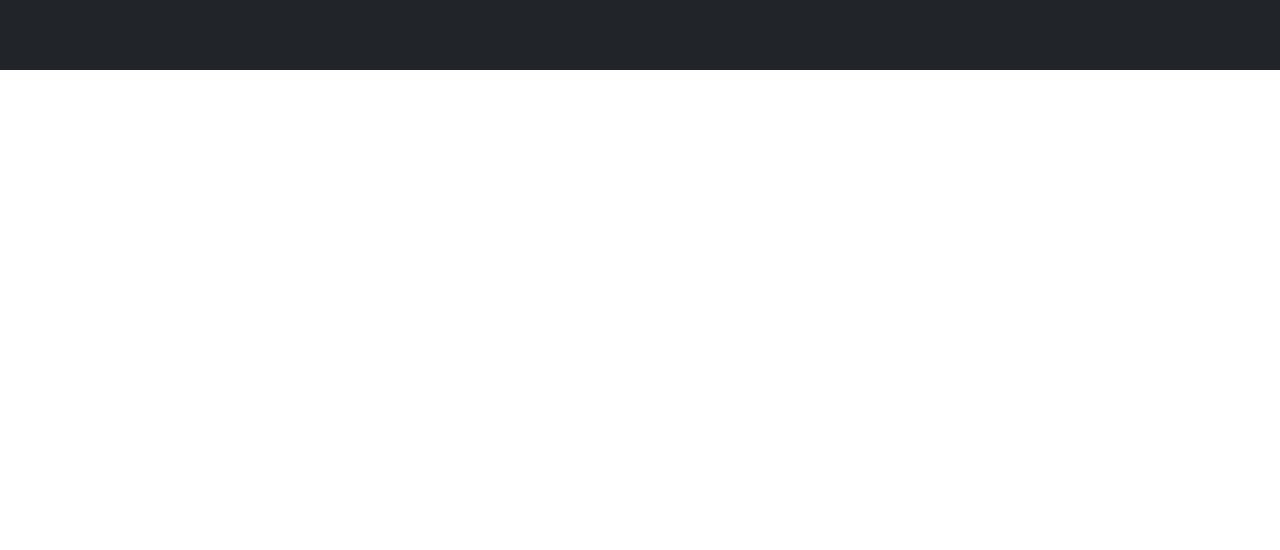
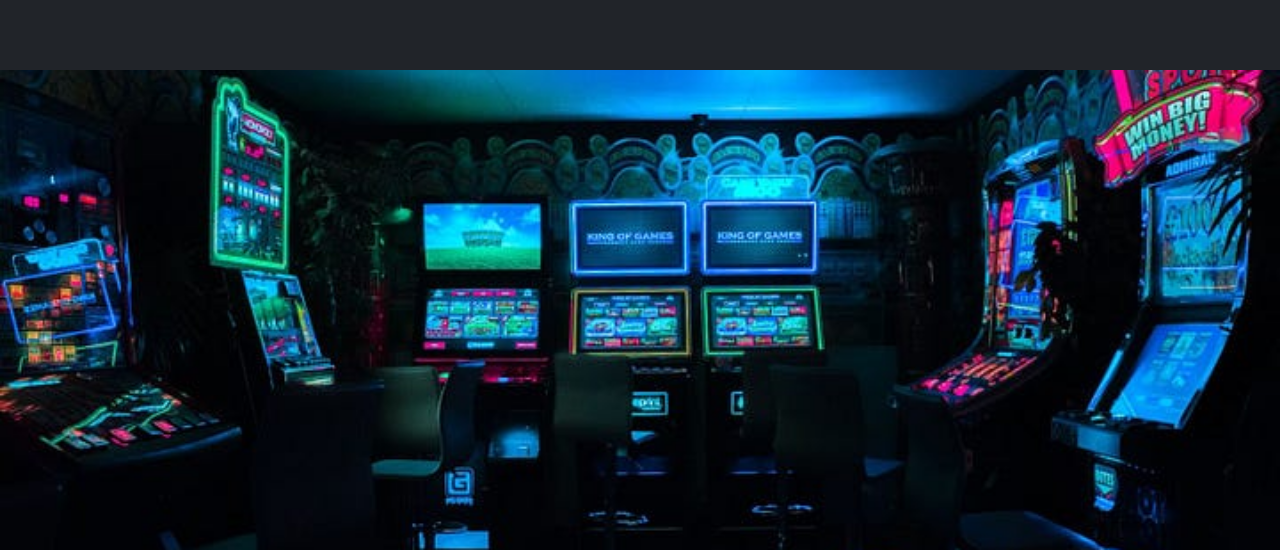
Before and after one commit to mmesomasaint/crypto-templates, a Next.js app: page /templates/nft-market in a window 1280 px wide. Shown: the part 2224-2774 px from the top of the page. Before the commit the page ends 2294 px from the top, so only its background shows below. Built offline with nearby package versions, Linux system fonts and the light colour scheme.

Commit message:
Feat: Add the game room

```diff
--- a/pages/templates/nft-market/index.js
+++ b/pages/templates/nft-market/index.js
@@ -590,6 +590,7 @@ export default function Home() {
               </div>
             </div>
           </div>
+          <div className="h-[30rem] w-full bg-[url('/imgs/nft-market/game-room.jpg')] bg-no-repeat bg-cover bg-center" />
         </div>
       </main>
     </div>
```
